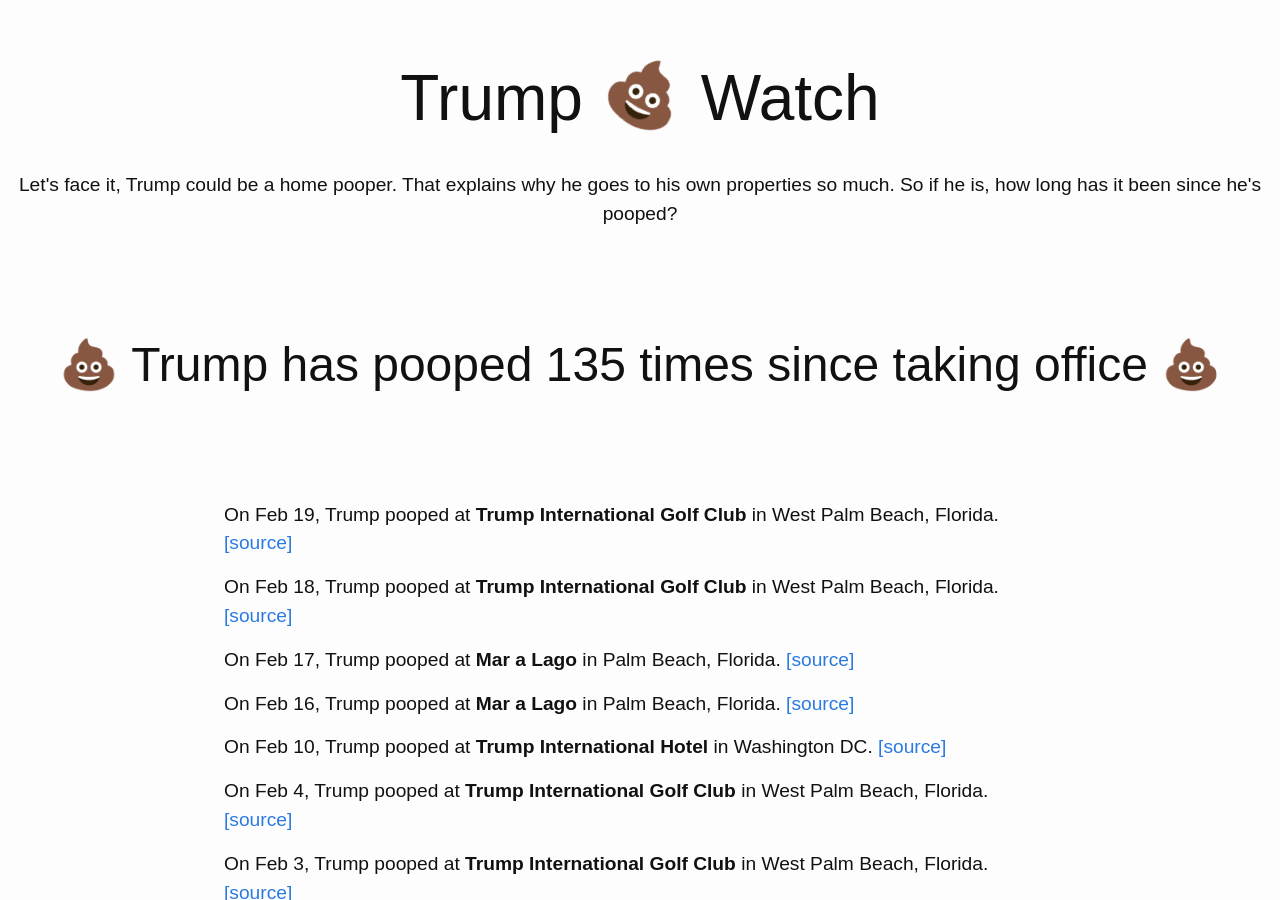
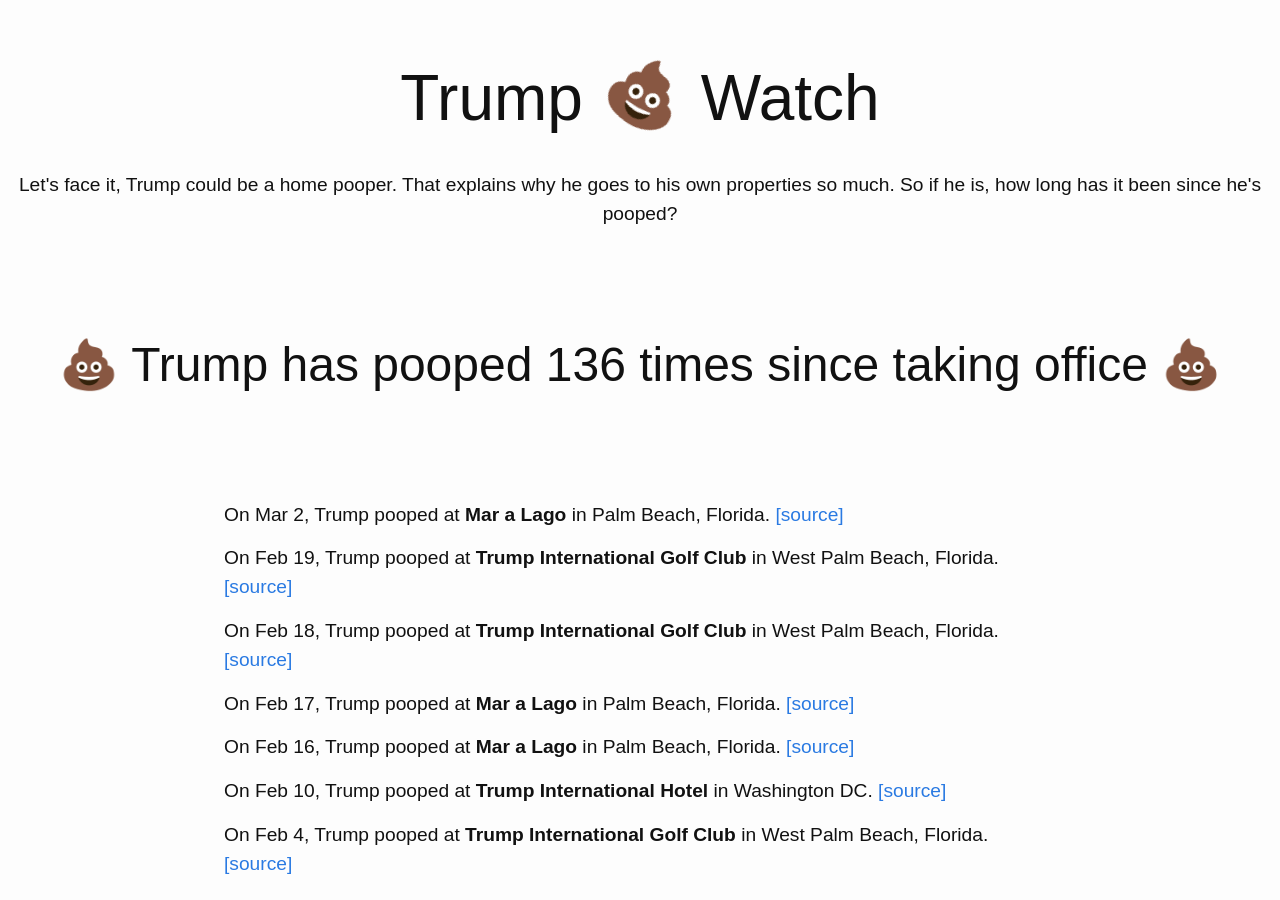
Before and after one commit to dansinker/trumppoopwatch.org, a Jekyll site: the page built from pooparchive.md, in a window 1280 px wide and 900 px high. Built offline with Jekyll 4.4.1, drawn with Linux system fonts in a browser that asks for light colours; nearby versions of some CDN libraries.

Commit message:
back on his bullshit

```diff
--- a/_data/trumps.yml
+++ b/_data/trumps.yml
@@ -1,4 +1,8 @@
 poops:
+- location: Mar a Lago
+  city: Palm Beach, Florida
+  date: 2018-03-02
+  link: https://twitter.com/markknoller/status/969666579922382848
 - location: Trump International Golf Club
   city: West Palm Beach, Florida
   date: 2018-02-19
```
